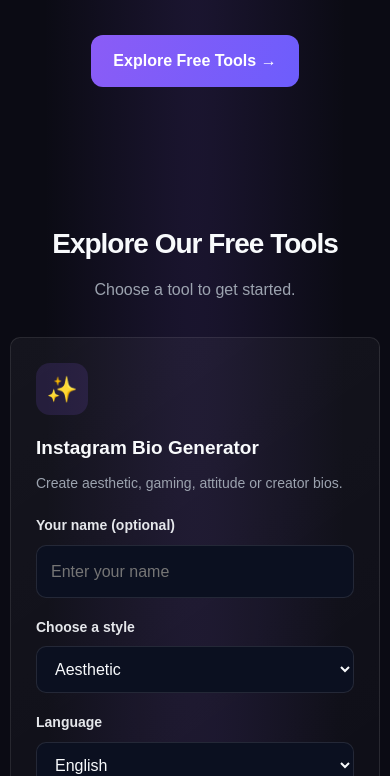
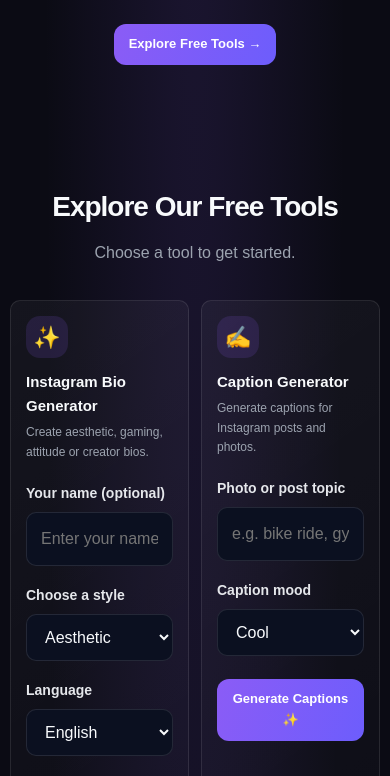
Before and after one commit to rishabhkarate/smartearn-ai, a website: page index.html in a window 390 px wide. Shown: the part 430-1206 px from the top of the page. Drawn offline with Linux system fonts and the light colour scheme.

Commit message:
Refactor CSS media query for improved responsiveness

```diff
--- a/index.html
+++ b/index.html
@@ -51,7 +51,17 @@
     footer { text-align: center; padding: 30px 20px; border-top: 1px solid var(--border); color: var(--muted); font-size: 13px; }
     footer a { display: inline-block; margin: 10px 8px 0; color: var(--secondary); }
     @media (max-width: 900px) { .tools-grid { grid-template-columns: repeat(2, minmax(0, 1fr)); } .header { padding: 15px 5%; } .tools-section, .guides-section { padding: 55px 5%; } }
-    @media (max-width: 600px) { .header { flex-direction: column; gap: 12px; padding: 14px 16px; } .hero h1 { font-size: 40px; } .tools-grid { grid-template-columns: 1fr; } .tools-section { padding: 45px 10px; } }
+    @media (max-width: 600px) {
+      .header { flex-direction: column; gap: 12px; padding: 14px 16px; }
+      .hero h1 { font-size: 35px; }
+      .tools-grid { grid-template-columns: repeat(2, 1fr); gap: 12px; }
+      .tools-section { padding: 30px 10px; }
+      .tool-card { padding: 15px; }
+      .tool-icon { width: 42px; height: 42px; font-size: 22px; margin-bottom: 12px; }
+      .tool-card h3 { font-size: 15px; margin-bottom: 5px; }
+      .tool-card p { font-size: 12px; margin-bottom: 15px; }
+      .primary-btn, .generate-btn, .copy-btn { padding: 10px 15px; font-size: 13px; }
+    }
   </style>
 </head>
 <body>
```
